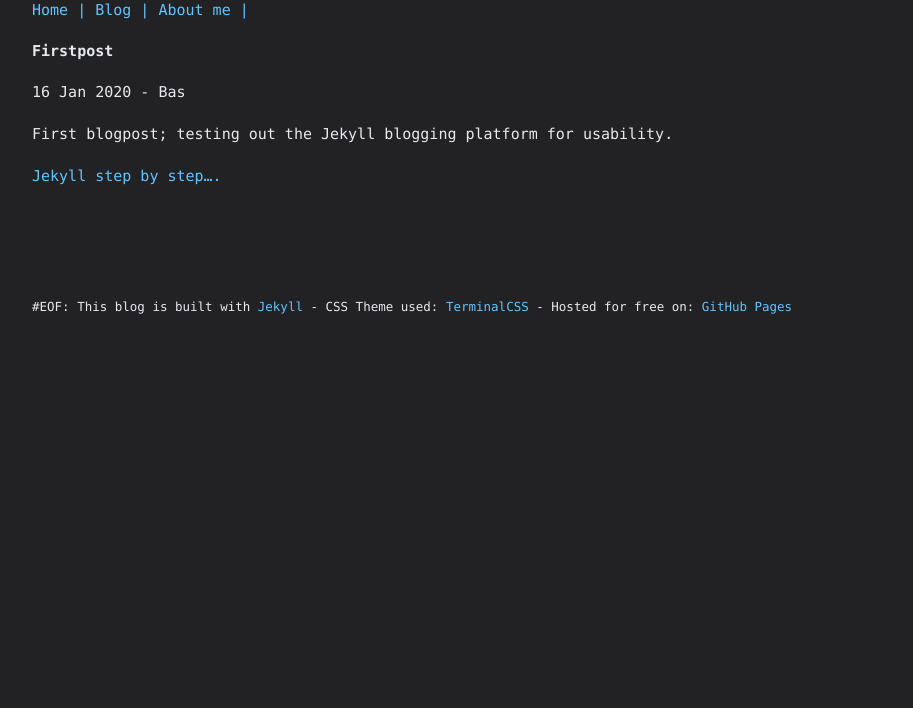
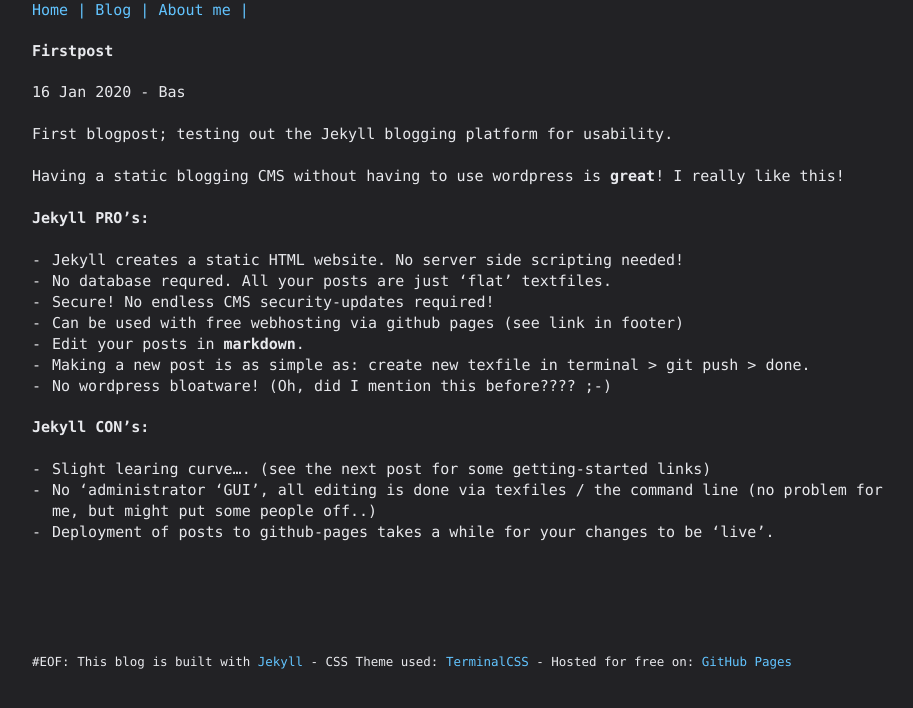
Before and after one commit to basdds/basdds.github.io, a Jekyll site: the page built from _posts/2020-01-16-firstpost.md, in a window 1280 px wide. Shown: the top 708 px of the page, without its empty margins (178-1091 px from the left). Built offline with Jekyll 4.4.1, drawn with Linux system fonts in a browser that asks for light colours.

Commit message:
site update

```diff
--- a/_posts/2020-01-16-firstpost.md
+++ b/_posts/2020-01-16-firstpost.md
@@ -4,4 +4,20 @@ author: Bas
 ---
 First blogpost; testing out the Jekyll blogging platform for usability.
 
-[Jekyll step by step....](https://jekyllrb.com/docs/step-by-step/01-setup/){:target="_blank"}
+Having a static blogging CMS without having to use wordpress is **great**! I really like this!
+
+## Jekyll PRO's:
+
+* Jekyll creates a static HTML website. No server side scripting needed!
+* No database requred. All your posts are just 'flat' textfiles.
+* Secure! No endless CMS security-updates required!
+* Can be used with free webhosting via github pages (see link in footer)
+* Edit your posts in **markdown**.
+* Making a new post is as simple as: create new texfile in terminal > git push > done.
+* No wordpress bloatware! (Oh, did I mention this before???? ;-)
+
+## Jekyll CON's:
+
+* Slight learing curve.... (see the next post for some getting-started links)
+* No 'administrator 'GUI', all editing is done via texfiles / the command line (no problem for me, but might put some people off..)
+* Deployment of posts to github-pages takes a while for your changes to be 'live'.
```
Also changed, not shown: _posts/2020-01-16-secondpost.md (deleted, +0 -13 lines), 3 other files.
